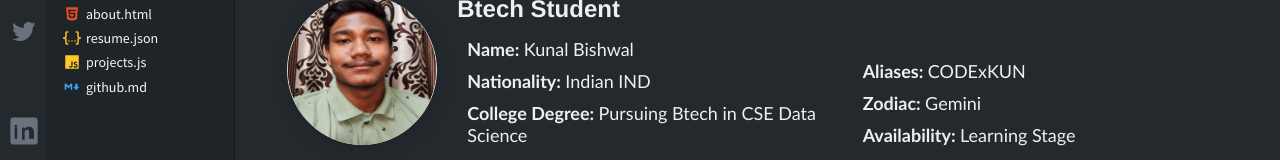
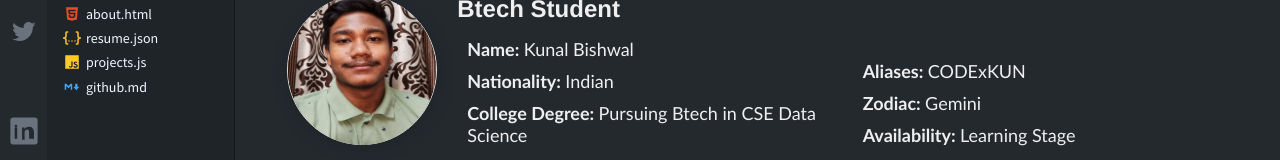
Before and after one commit to KunalBishwal/Portfolio_IDE, a Next.js app: page /about in a window 1280 px wide. Shown: the part 123-283 px from the top of the page. Built offline with nearby package versions, Linux system fonts and the light colour scheme; some icons are missing.

Commit message:
Update about.jsx

```diff
--- a/pages/about.jsx
+++ b/pages/about.jsx
@@ -28,7 +28,7 @@ export default function AboutMe() {
               <li className={styles.listItem}>
                 <i className={`${styles.icon} bi bi-chevron-right`}></i>
                 <span><strong className={styles.strong}>Nationality: </strong>
-                  Indian IND</span>
+                  Indian</span>
               </li>
               <li className={styles.listItem}>
                 <i className={`${styles.icon} bi bi-chevron-right`}></i>
```
